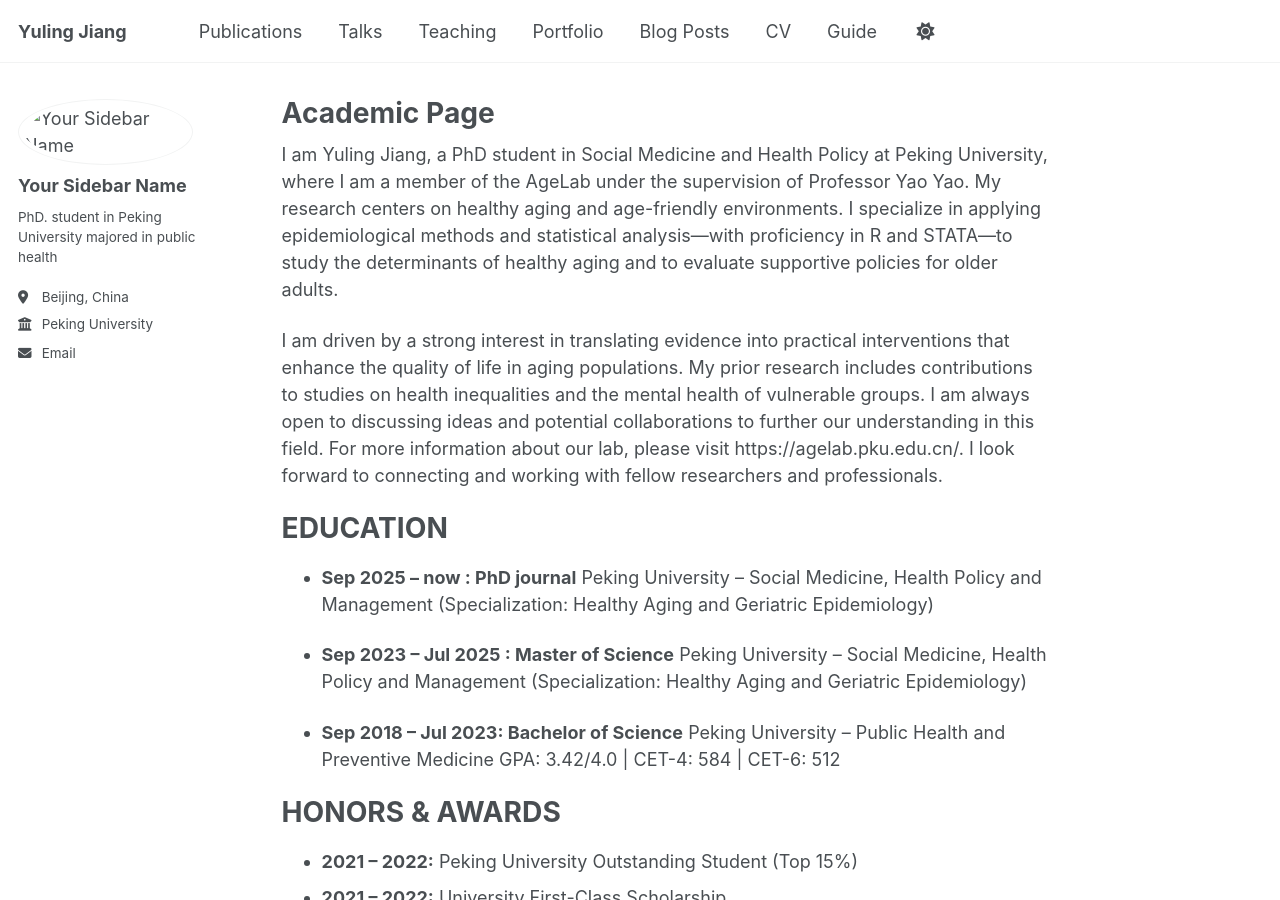
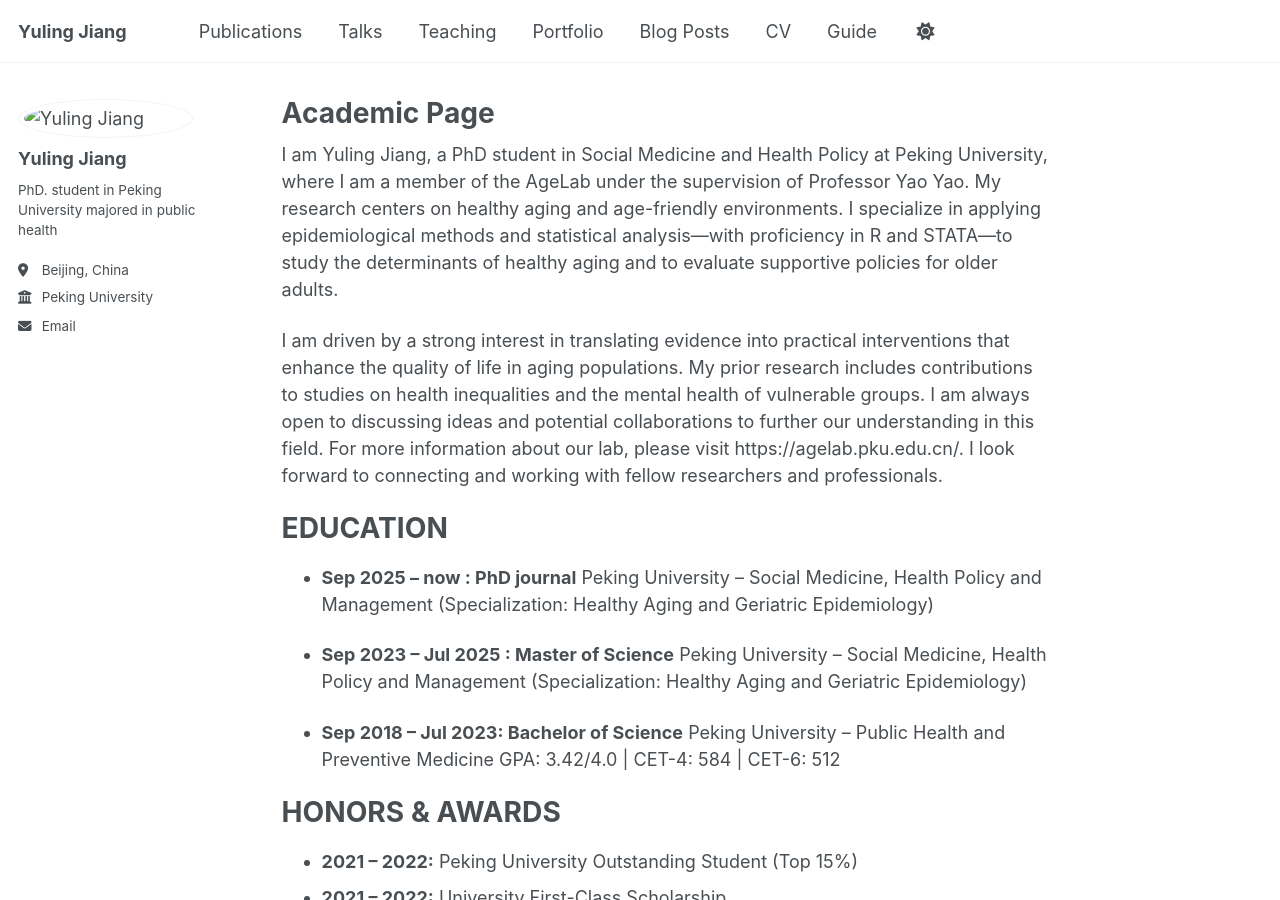
Before and after one commit to YulingJiang9072/YulingJiang9072.github.io, a Jekyll site: the page built from _pages/about.md, in a window 1280 px wide and 900 px high. Built offline with Jekyll 4.4.1, drawn with Linux system fonts in a browser that asks for light colours; a script that is not in the unit is left out.

Commit message:
Update _config.yml

```diff
--- a/_config.yml
+++ b/_config.yml
@@ -13,7 +13,7 @@ title                    : "Yuling Jiang"
 title_separator          : "-"
 name                     : &name "蒋宇玲"
 description              : &description "Your Name's academic portfolio"   # Update this with a general description of your site, this is the default if not overridden by a page
-url                      : https://YulingJiang9072.github.io # The base hostname & protocol for your site e.g. "https://[your GitHub username].github.io",
+url                      : https://yulingjiang9072.github.io # The base hostname & protocol for your site e.g. "https://[your GitHub username].github.io",
                                                            # or if you already have some other page hosted on Github then use "https://[your GitHub username].github.io/[Your Repo Name]"
 baseurl                  : "" # the subpath of your site, e.g. "/blog"
 repository               : "YulingJiang9072/YulingJiang9072.github.io"
@@ -23,8 +23,8 @@ repository               : "YulingJiang9072/YulingJiang9072.github.io"
 #               Additional customization can be done by editing /_includes/author-profile.html
 author:
   # Biographic information
-  avatar           : "/images/avatar.png"
-  name             : "Your Sidebar Name"
+  avatar           : "../images/avatar.png"
+  name             : "Yuling Jiang"
   pronouns         : # example: "she"
   bio              : "PhD. student in Peking University majored in public health"
   location         : "Beijing, China"
```
